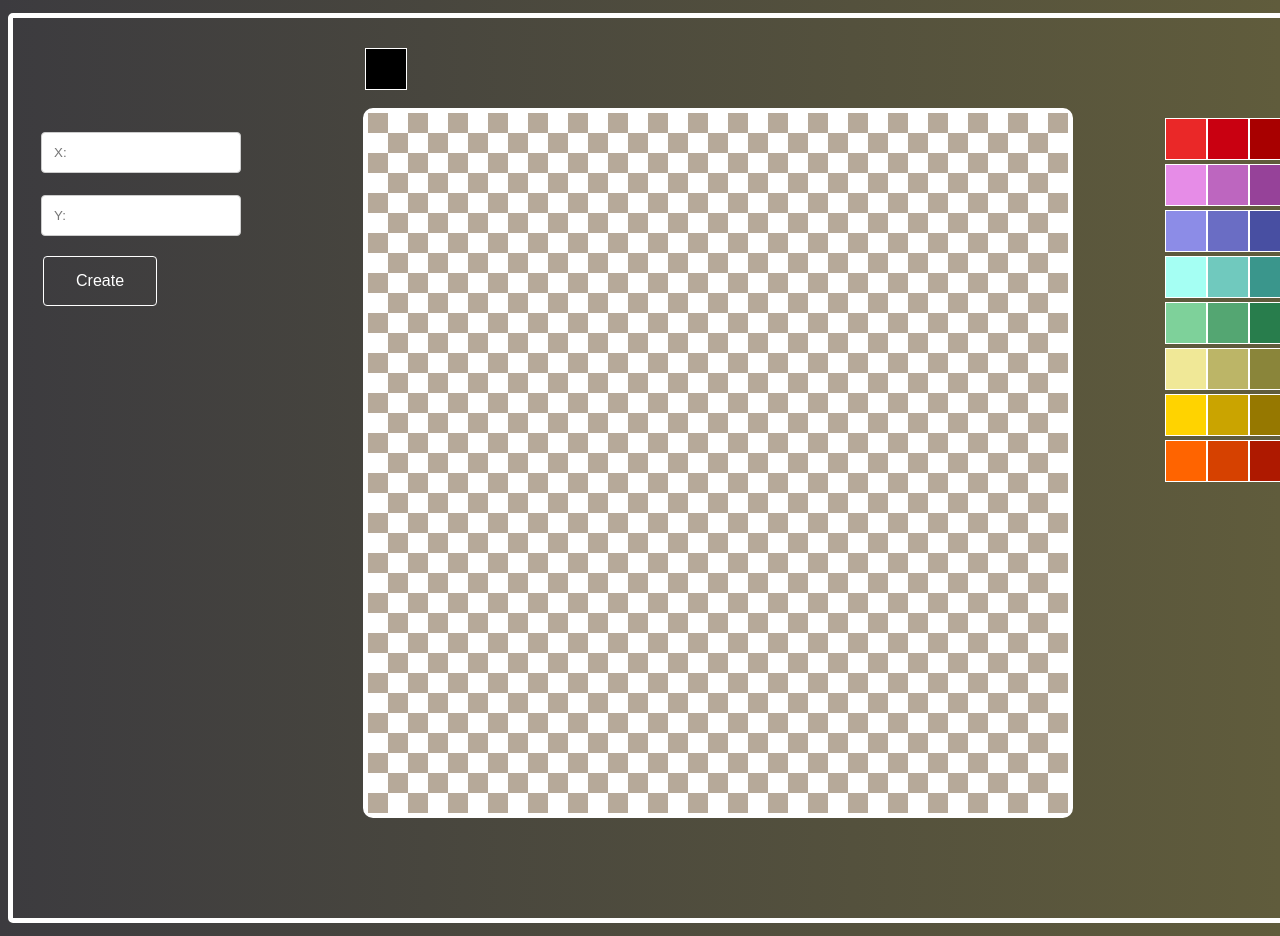
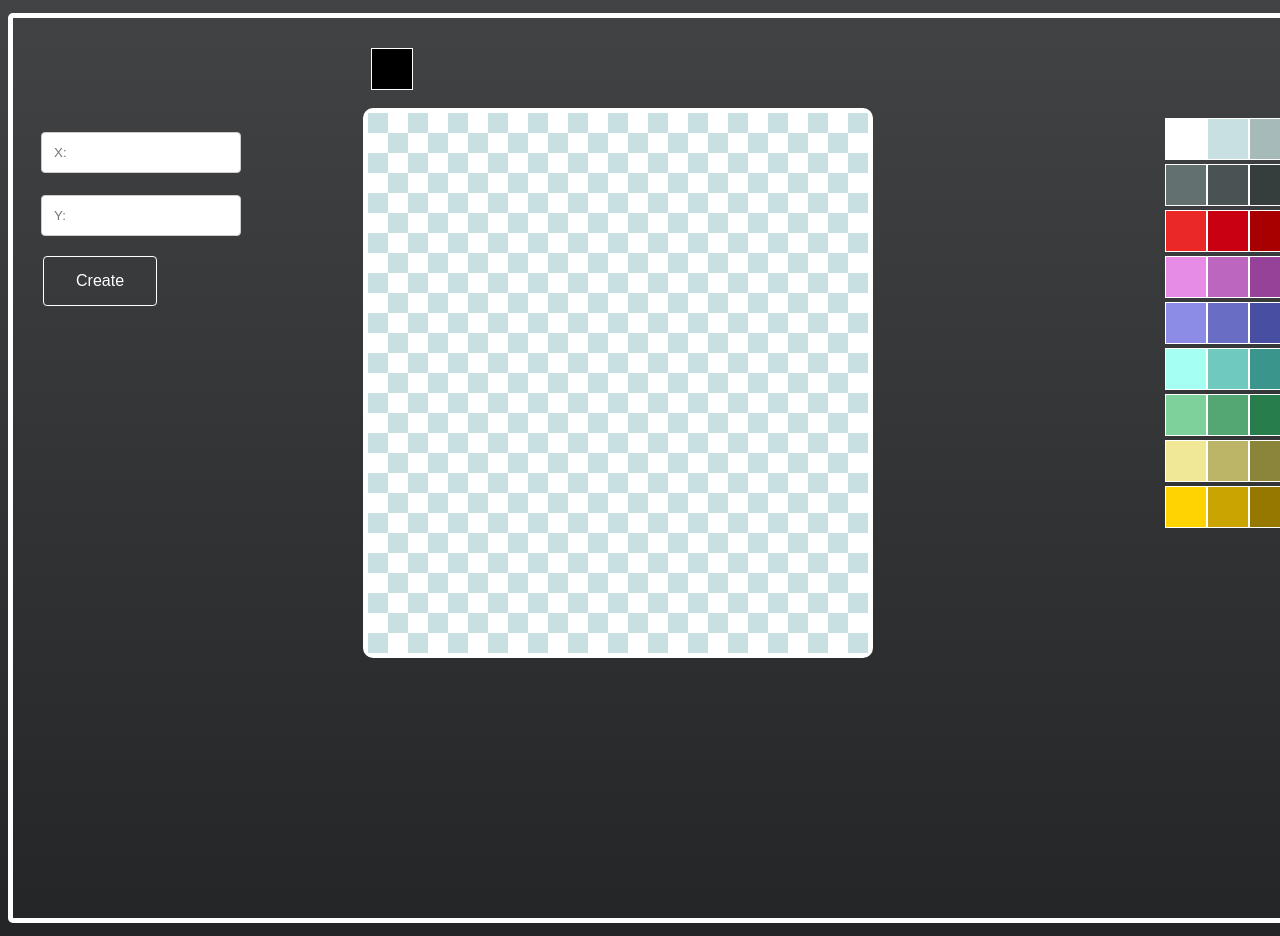
Before and after one commit to Marcikadraga/paintingTable, a plain HTML site: page index.html in a window 1280 px wide. Shown: the top 936 px of the page. Drawn offline with Linux system fonts and the light colour scheme.

Commit message:
refactoring

```diff
--- a/paintingTable.css
+++ b/paintingTable.css
@@ -1,7 +1,8 @@
 body{
-    background: #3c3b3f; /* fallback for old browsers */
-    background: -webkit-linear-gradient(to right, #3c3b3f, #605c3c); /* Chrome 10-25, Safari 5.1-6 */
-    background: linear-gradient(to right, #3c3b3f, #605c3c);
+    background: #232526;  /* fallback for old browsers */
+background: -webkit-linear-gradient( #414345, #232526);  /* Chrome 10-25, Safari 5.1-6 */
+background: linear-gradient( #414345, #232526); /* W3C, IE 10+/ Edge, Firefox 16+, Chrome 26+, Opera 12+, Safari 7+ */
+
 }
 
 #table{
@@ -11,7 +12,6 @@ body{
     border: 5px solid white;
     border-radius: 5px;
     margin: 13px auto;
-    /* background-color: grey; */
     position: relative;
   }
 
@@ -30,7 +30,7 @@ body{
     width:40px;
     height:40px;
     border:1px solid white ;
-    left:2px;
+    left:8px;
     top:30px
 }
 #options{
--- a/paintingTable.js
+++ b/paintingTable.js
@@ -11,17 +11,22 @@ class CurrentColor {
         this.color = color;
     }
 }
+class FieldSize {
+    constructor(fieldSize) {
+        this.fieldSize = fieldSize;
+    }
+}
 class Field {
 
-    constructor(FieldPosition) {
+    constructor(FieldPosition, FieldSize) {
 
-        this.fieldSize = 20;
+        // this.fieldSize = 20;
         this.field = document.createElement('canvas');
         this.field.id = FieldPosition.id;
-        this.field.style.width = this.fieldSize + "px";
-        this.field.style.height = this.fieldSize + "px";
-        this.field.style.left = this.fieldSize * FieldPosition.x + "px";
-        this.field.style.top = this.fieldSize * FieldPosition.y + "px";
+        this.field.style.width = FieldSize.fieldSize + "px";
+        this.field.style.height = FieldSize.fieldSize + "px";
+        this.field.style.left = FieldSize.fieldSize * FieldPosition.x + "px";
+        this.field.style.top = FieldSize.fieldSize * FieldPosition.y + "px";
         this.field.style.position = "absolute";
         this.fieldPosition = document.getElementById("drawingTable").appendChild(this.field);
 
@@ -30,36 +35,43 @@ class Field {
     }
 }
 class Table {
-
-
     constructor(yTableSize, xTableSize) {
         this.array = [];
         this.yTableSize = yTableSize;
         this.xTableSize = xTableSize;
+
     }
+
 
     DisplayTheTable() {
         var id = 0;
+        var fieldsize=20
         for (var i = 0; i < this.yTableSize; i++) {
             this.array.push([]);
             for (var j = 0; j < this.xTableSize; j++) {
-                this.array.push(new Field(new FieldPosition(i, j, id)))
+                this.array.push(new Field(new FieldPosition(i, j, id), new FieldSize(fieldsize)))
                 id++
             }
         }
         for (var i = 0; i < this.yTableSize * this.xTableSize; i++) {
-            if (i % 2 != 0) {
-                document.getElementById(i).style.backgroundColor = "white";
-            }
-            else {
-                document.getElementById(i).style.backgroundColor = "#B6A999";
+            document.getElementById(i).style.backgroundColor = "white";
+            if (i % 2 == 0) {
+                document.getElementById(i).style.backgroundColor = "#C8E0E1";
             }
         }
+        document.getElementById("drawingTable").style.height=this.yTableSize*20+"px";
+        document.getElementById("drawingTable").style.width=this.xTableSize*20+"px";
+
     }
+
+
+
 }
 class ColorField {
     get colors() {
         return [
+            ["#FFFFFF", "#C8E0E1", "#A7BABA", "#8FA2A2", "#708181"],
+            ["#627070", "#495353", "#353D3D", "#272E2E", "#0B0D0D"],
             ["#EA2828", "#C90011", "#A80000", "#880000", "#6A0000"],
             ["#E68CE7", "#BD66BF", "#964299", "#701B74", "#4B0052"],
             ["#8C8CE7", "#6A6DC4", "#484FA2", "#233381", "#001A62"],
@@ -84,12 +96,12 @@ class ColorField {
 
         document.getElementById("colorPalette").appendChild(colorField);
         colorField.onclick = function () {
-            for (var i = 5000; i <5040; i++) {
+            for (var i = 5000; i < 5045; i++) {
                 document.getElementById(i).style.borderColor = "white";
             }
             this.style.border = "1px solid black";
-            var lofasz=this.style.backgroundColor;
-            document.getElementById("statusCanvas1").style.backgroundColor=lofasz;
+            var lofasz = this.style.backgroundColor;
+            document.getElementById("statusCanvas1").style.backgroundColor = lofasz;
         }
     }
 
@@ -98,10 +110,9 @@ class ColorField {
 class ColorTable {
     DisplayTheColorTable() {
         var id = 5000;
-        for (var i = 0; i < 8; i++) {
+        for (var i = 0; i < 9; i++) {
             for (var j = 0; j < 5; j++) {
-                var c = new ColorField(i, j, id)
-                console.log(c.colors[0].length)
+                var c = new ColorField(i, j, id);
                 id++;
             }
         }
@@ -110,7 +121,10 @@ class ColorTable {
 
 class Main {
     startTheProgram() {
-        var t = new Table(35, 35);
+        var t = new Table(27, 25);
+
+
+
         t.DisplayTheTable();
         var colorTable = new ColorTable();
         colorTable.DisplayTheColorTable();
```
